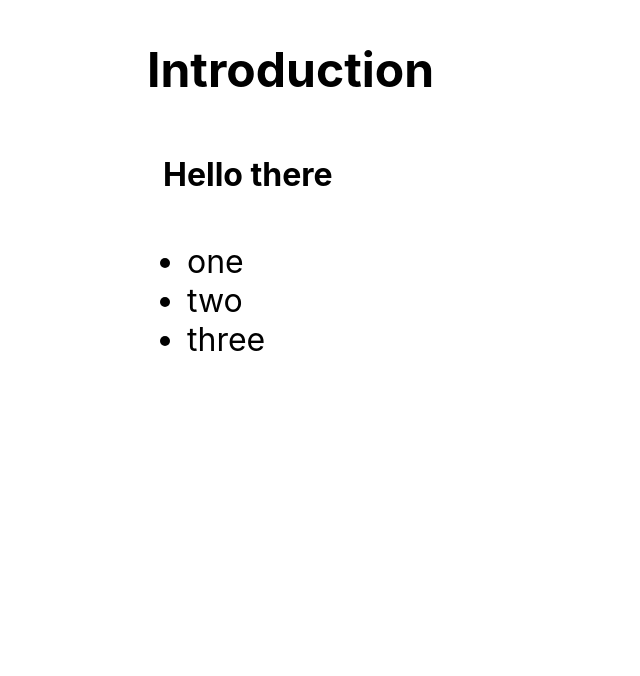
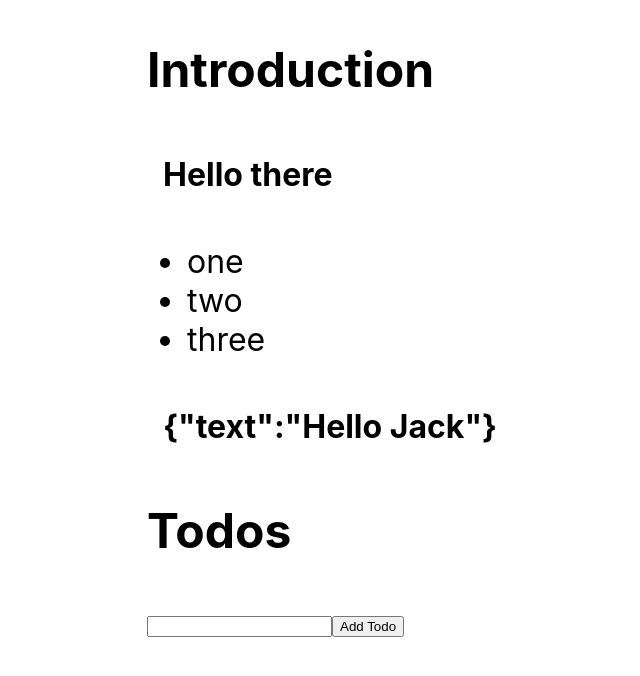
Before and after one commit to DevNinjawork998/ts-basic-Practice, a React (Create React App) app in the folder episode-20/: page / in a window 1280 px wide. Shown: the top 676 px of the page, without its empty margins (93-733 px from the left). Built offline with nearby package versions, Linux system fonts and the light colour scheme.

Commit message:
Adding more functionalities

```diff
--- /dev/null
+++ b/episode-20/public/data.json
@@ -0,0 +1,3 @@
+{
+  "text": "Hello Jack"
+}
--- a/episode-20/src/App.tsx
+++ b/episode-20/src/App.tsx
@@ -1,9 +1,30 @@
-import React, { useCallback } from "react";
+import React, {
+  useCallback,
+  useEffect,
+  useReducer,
+  useRef,
+  useState,
+} from "react";
 import "./App.css";
 
 interface Props {
   children: React.ReactNode;
 }
+
+interface Payload {
+  text: string;
+}
+
+interface Todo {
+  id: number;
+  done: boolean;
+  text: string;
+}
+
+type ActionType =
+  | { type: "ADD"; text: string }
+  | { type: "REMOVE"; id: number };
+
 const Heading = ({ title }: { title: string }) => <h2>{title}</h2>;
 
 const Box: React.FC<Props> = ({ children }) => (
@@ -35,11 +56,72 @@
     alert(item);
   }, []);
 
+  const [payload, setPayload] = useState<Payload | null>(null);
+
+  useEffect(() => {
+    fetch("/data.json")
+      .then((resp) => resp.json())
+      .then((data) => {
+        setPayload(data);
+      });
+  }, []);
+
+  const [todos, dispatch] = useReducer((state: Todo[], action: ActionType) => {
+    switch (action.type) {
+      case "ADD":
+        return [
+          ...state,
+          {
+            id: state.length,
+            text: action.text,
+            done: false,
+          },
+        ];
+      case "REMOVE":
+        return state.filter(({ id }) => id !== action.id);
+      default:
+        throw new Error();
+    }
+  }, []);
+
+  const newTodoRef = useRef<HTMLInputElement>(null);
+
+  const onAddTodo = useCallback(() => {
+    if (newTodoRef.current) {
+      dispatch({
+        type: "ADD",
+        text: newTodoRef.current.value,
+      });
+      newTodoRef.current.value = "";
+    }
+  }, []);
+
   return (
     <div>
       <Heading title="Introduction" />
       <Box>Hello there</Box>
       <List items={["one", "two", "three"]} onClick={onListClick} />
+      <Box>{JSON.stringify(payload)}</Box>
+      <Heading title="Todos" />
+      {todos.map((todo) => (
+        <div key={todo.id}>
+          {todo.text}
+          <button
+            onClick={() =>
+              dispatch({
+                type: "REMOVE",
+                id: todo.id,
+              })
+            }
+          >
+            Remove
+          </button>
+        </div>
+      ))}
+      <div>
+        <input type="text" ref={newTodoRef} />
+        <button onClick={onAddTodo}>Add Todo</button>
+      </div>
     </div>
   );
 }
```
